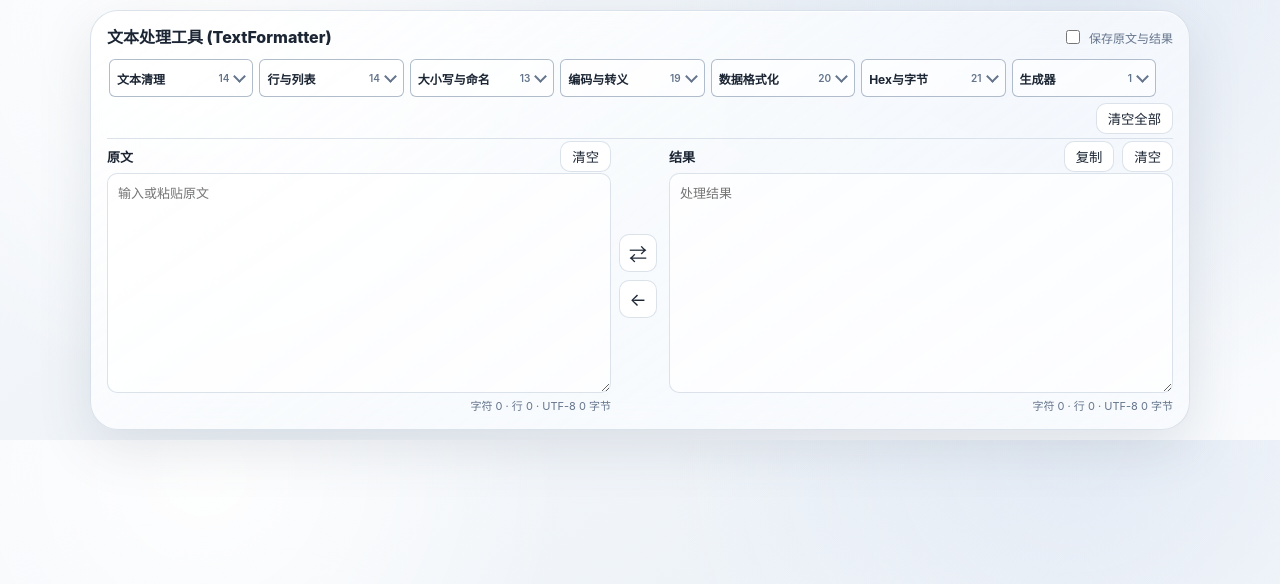
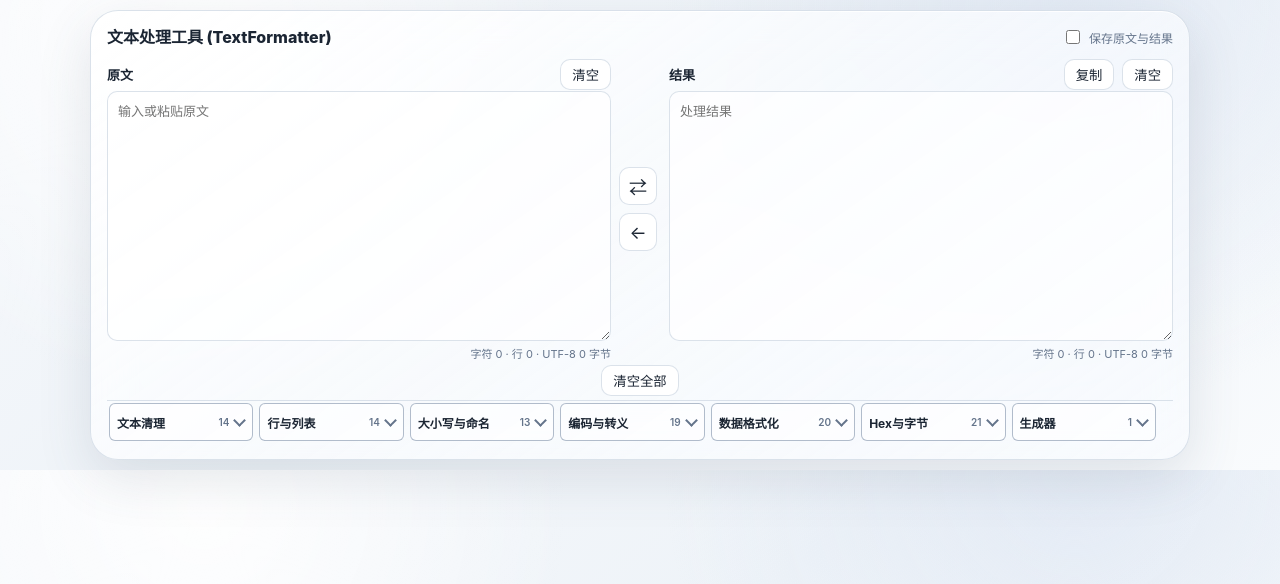
Before and after one commit to yakoye/RegCalcTextTool, a website with bundled scripts: page TextFormatterTool.html in a window 1280 px wide. Built offline with nearby package versions, Linux system fonts and the light colour scheme.

Commit message:
style: prioritize TextFormatter editors

```diff
--- a/TextFormatterTool.html
+++ b/TextFormatterTool.html
@@ -28,6 +28,52 @@
         保存原文与结果
       </label>
     </header>
+
+    <section class="tc-text-workspace" aria-label="文本输入和处理结果">
+      <div class="tc-editor-pane">
+        <div class="tc-editor-header">
+          <label for="textconvert_input">原文</label>
+          <button type="button" id="text_clear_input">清空</button>
+        </div>
+        <textarea id="textconvert_input" autocomplete="off" spellcheck="false"
+          placeholder="输入或粘贴原文"></textarea>
+        <div class="tc-stats" id="text_input_stats">
+          字符 <span data-stat="characters">0</span> ·
+          行 <span data-stat="lines">0</span> ·
+          UTF-8 <span data-stat="bytes">0</span> 字节
+        </div>
+      </div>
+
+      <div class="tc-transfer-actions" aria-label="文本传递操作">
+        <button type="button" id="text_swap" title="交换原文与结果"
+          aria-label="交换原文与结果">⇄</button>
+        <button type="button" id="text_use_output" title="结果作为原文"
+          aria-label="结果作为原文">←</button>
+      </div>
+
+      <div class="tc-editor-pane">
+        <div class="tc-editor-header">
+          <label for="textconvert_output">结果</label>
+          <div class="tc-inline-actions">
+            <button type="button" id="text_copy_output">复制</button>
+            <button type="button" id="text_clear_output">清空</button>
+          </div>
+        </div>
+        <textarea id="textconvert_output" autocomplete="off" spellcheck="false"
+          placeholder="处理结果"></textarea>
+        <div class="tc-stats" id="text_output_stats">
+          字符 <span data-stat="characters">0</span> ·
+          行 <span data-stat="lines">0</span> ·
+          UTF-8 <span data-stat="bytes">0</span> 字节
+        </div>
+      </div>
+    </section>
+
+    <div class="tc-workflow-bar">
+      <div id="textformatter_status" class="tc-status" role="status"
+        aria-live="polite"></div>
+      <button type="button" id="text_clear_all">清空全部</button>
+    </div>
 
     <section class="tc-operation-frame" aria-label="文本操作">
       <div class="tc-groups" id="text_tool_groups"></div>
@@ -252,51 +298,6 @@
       </div>
     </section>
 
-    <div class="tc-workflow-bar">
-      <div id="textformatter_status" class="tc-status" role="status"
-        aria-live="polite"></div>
-      <button type="button" id="text_clear_all">清空全部</button>
-    </div>
-
-    <section class="tc-text-workspace" aria-label="文本输入和处理结果">
-      <div class="tc-editor-pane">
-        <div class="tc-editor-header">
-          <label for="textconvert_input">原文</label>
-          <button type="button" id="text_clear_input">清空</button>
-        </div>
-        <textarea id="textconvert_input" autocomplete="off" spellcheck="false"
-          placeholder="输入或粘贴原文"></textarea>
-        <div class="tc-stats" id="text_input_stats">
-          字符 <span data-stat="characters">0</span> ·
-          行 <span data-stat="lines">0</span> ·
-          UTF-8 <span data-stat="bytes">0</span> 字节
-        </div>
-      </div>
-
-      <div class="tc-transfer-actions" aria-label="文本传递操作">
-        <button type="button" id="text_swap" title="交换原文与结果"
-          aria-label="交换原文与结果">⇄</button>
-        <button type="button" id="text_use_output" title="结果作为原文"
-          aria-label="结果作为原文">←</button>
-      </div>
-
-      <div class="tc-editor-pane">
-        <div class="tc-editor-header">
-          <label for="textconvert_output">结果</label>
-          <div class="tc-inline-actions">
-            <button type="button" id="text_copy_output">复制</button>
-            <button type="button" id="text_clear_output">清空</button>
-          </div>
-        </div>
-        <textarea id="textconvert_output" autocomplete="off" spellcheck="false"
-          placeholder="处理结果"></textarea>
-        <div class="tc-stats" id="text_output_stats">
-          字符 <span data-stat="characters">0</span> ·
-          行 <span data-stat="lines">0</span> ·
-          UTF-8 <span data-stat="bytes">0</span> 字节
-        </div>
-      </div>
-    </section>
   </main>
 </body>
 </html>
--- a/shared-ui.css
+++ b/shared-ui.css
@@ -868,7 +868,7 @@ body:has(#textconvert-ui.textformatter-panel) {
   display: block;
   width: 100%;
   min-width: 0;
-  height: 220px;
+  height: 250px;
   min-height: 160px;
   padding: 10px;
   resize: vertical;
@@ -902,12 +902,21 @@ body:has(#textconvert-ui.textformatter-panel) {
 
 #textconvert-ui .tc-workflow-bar {
   min-height: 40px;
-  justify-content: space-between;
+  justify-content: center;
   border-bottom: 1px solid var(--border);
 }
 
+#textconvert-ui .tc-workflow-bar::after,
 #textconvert-ui .tc-status {
+  flex: 1 1 0;
   min-width: 0;
+}
+
+#textconvert-ui .tc-workflow-bar::after {
+  content: "";
+}
+
+#textconvert-ui .tc-status {
   min-height: 20px;
   color: var(--text-muted);
   font-size: 12px;
@@ -919,7 +928,7 @@ body:has(#textconvert-ui.textformatter-panel) {
 }
 
 #textconvert-ui .tc-operation-frame {
-  margin-top: 10px;
+  margin-top: 0;
 }
 
 #textconvert-ui .tc-groups {
```
Also changed, not shown: AboutTool.html (+3 -2 lines), tests/text-formatter-ui.test.js (+9 -9 lines), README.md.
